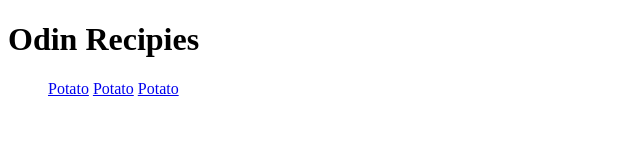
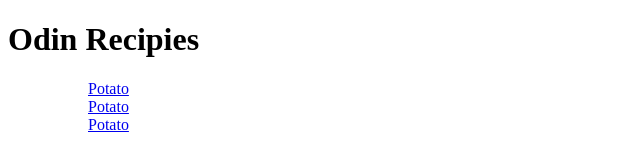
Before and after one commit to Khaled14222/odin-recipes, a plain HTML site: page index.html in a window 1280 px wide. Shown: the whole page, without its empty margins (0-640 px from the left). Drawn offline with Linux system fonts and the light colour scheme.

Commit message:
fix home page bug
fix home page where the recipies were in one line

```diff
--- a/index.html
+++ b/index.html
@@ -9,9 +9,9 @@
   <h1>Odin Recipies</h1>
 
   <ul>
-    <a href="recipes/page-two.html">Potato</a>
-    <a href="recipes/page-two.html">Potato</a>
-    <a href="recipes/page-two.html">Potato</a>
+    <ol><a href="recipes/page-two.html">Potato</a></ol>
+    <ol><a href="recipes/page-two.html">Potato</a></ol>
+    <ol><a href="recipes/page-two.html">Potato</a></ol>
   </ul>
 </body>
 </html>
```
